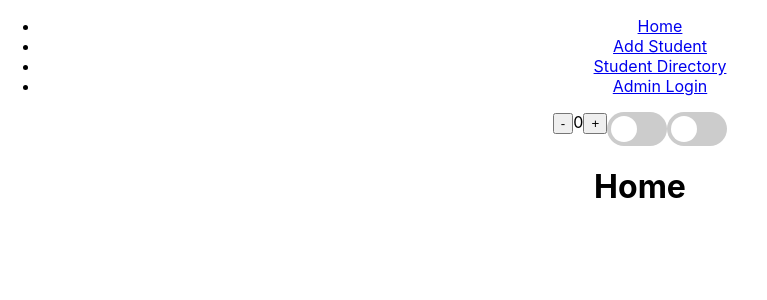
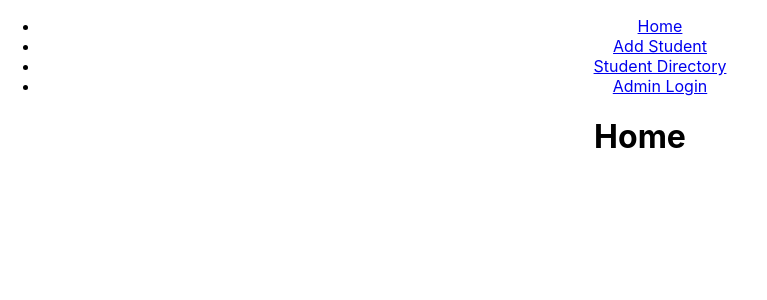
Before and after one commit to mroseweir/pp-points2, a React (Create React App) app: page / in a window 1280 px wide. Shown: the top 300 px of the page, without its empty margins (0-767 px from the left). Built offline with nearby package versions, Linux system fonts and the light colour scheme.

Commit message:
fixed homepage

```diff
--- a/src/pages/Home.jsx
+++ b/src/pages/Home.jsx
@@ -5,7 +5,6 @@ function home() {
   return (
     <div>
       <Header />
-      <PlusMinusBtn />
       <h1>Home</h1>
     </div>
   );
```
